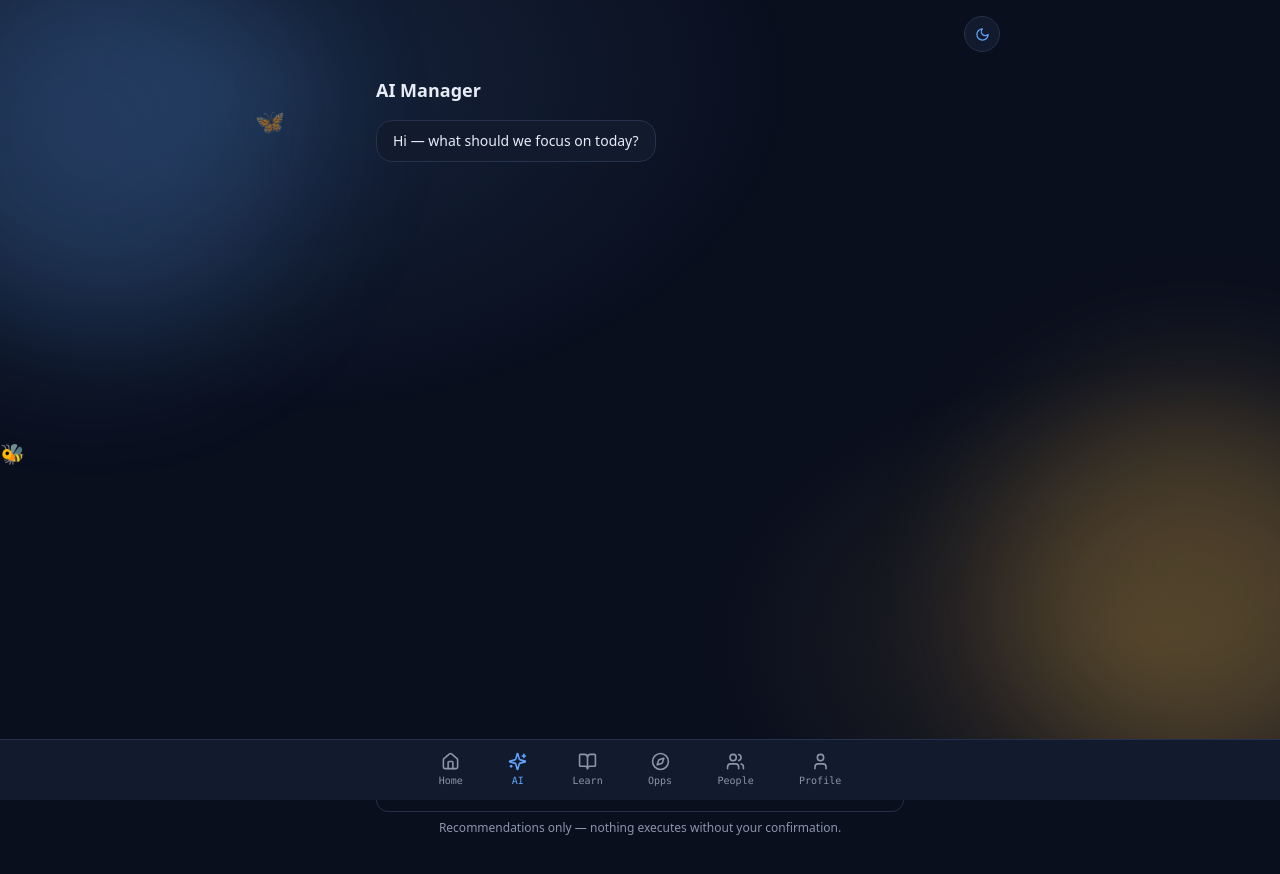
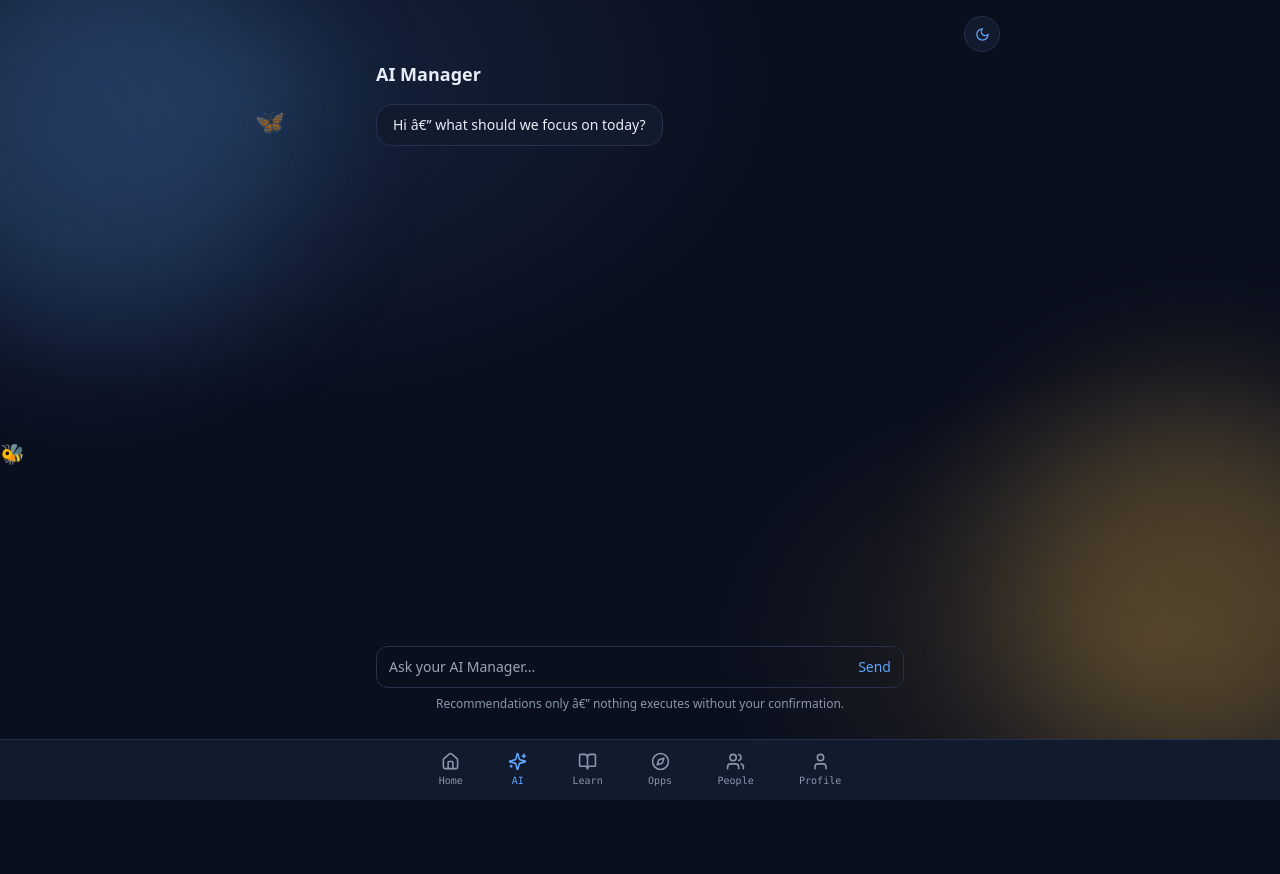
Before and after one commit to kagimudalton/ai-manager, a Next.js app: page /ai in a window 1280 px wide. Shown: the top 874 px of the page. After the commit the page ends 800 px from the top, so only its background shows below. Built offline with nearby package versions, Linux system fonts and the light colour scheme; no server answers; sample sign-in values are in the browser's storage.

Commit message:
Fix onboarding bootstrap reliably, fix AI Manager layout

```diff
--- a/src/app/(app)/ai/page.tsx
+++ b/src/app/(app)/ai/page.tsx
@@ -23,7 +23,7 @@ export default function AIManagerPage() {
   const router = useRouter();
   const [conversationId, setConversationId] = useState<string | undefined>();
   const [messages, setMessages] = useState<Message[]>([
-    { role: "assistant", content: "Hi — what should we focus on today?" },
+    { role: "assistant", content: "Hi â€” what should we focus on today?" },
   ]);
   const [input, setInput] = useState("");
   const [sending, setSending] = useState(false);
@@ -58,7 +58,7 @@ export default function AIManagerPage() {
     } catch {
       setMessages((m) => [
         ...m,
-        { role: "assistant", content: "I'm having trouble responding right now — please try again in a moment." },
+        { role: "assistant", content: "I'm having trouble responding right now â€” please try again in a moment." },
       ]);
     } finally {
       setSending(false);
@@ -69,7 +69,7 @@ export default function AIManagerPage() {
     if (!msg.id || !msg.actionType) return;
 
     // This POST is the Execution step. It only ever fires from this
-    // explicit button handler — never automatically after the chat
+    // explicit button handler â€” never automatically after the chat
     // response arrives above.
     try {
       const res = await fetch("/api/ai/actions", {
@@ -84,12 +84,12 @@ export default function AIManagerPage() {
       const route = ROUTE_BY_ACTION[msg.actionType];
       if (route) router.push(route);
     } catch {
-      setMessages((m) => [...m, { role: "assistant", content: "Couldn't complete that action — please try again." }]);
+      setMessages((m) => [...m, { role: "assistant", content: "Couldn't complete that action â€” please try again." }]);
     }
   }
 
   return (
-    <main className="max-w-md sm:max-w-xl mx-auto flex flex-col min-h-screen px-4 sm:px-6 pt-6 pb-4">
+    <main className="max-w-md sm:max-w-xl mx-auto flex flex-col px-4 sm:px-6 pt-2" style={{ height: "calc(100vh - 140px)" }}>
       <h1 className="text-lg font-semibold text-text mb-4">AI Manager</h1>
 
       <div className="flex-1 space-y-3 overflow-y-auto">
@@ -136,7 +136,7 @@ export default function AIManagerPage() {
           Send
         </button>
       </div>
-      <p className="text-xs text-muted text-center mt-2">Recommendations only — nothing executes without your confirmation.</p>
+      <p className="text-xs text-muted text-center mt-2">Recommendations only â€” nothing executes without your confirmation.</p>
     </main>
   );
 }
--- a/src/app/onboarding/page.tsx
+++ b/src/app/onboarding/page.tsx
@@ -86,6 +86,9 @@ export default function OnboardingPage() {
         headers: { "Content-Type": "application/json" },
         body: JSON.stringify({ interests: interests.length > 0 ? interests : ["General learning"] }),
       });
+      await fetch("/api/onboarding/bootstrap", { method: "POST" });
+    } catch (err) {
+      console.error("Bootstrap failed:", err);
     } finally {
       router.push("/home");
     }
```
